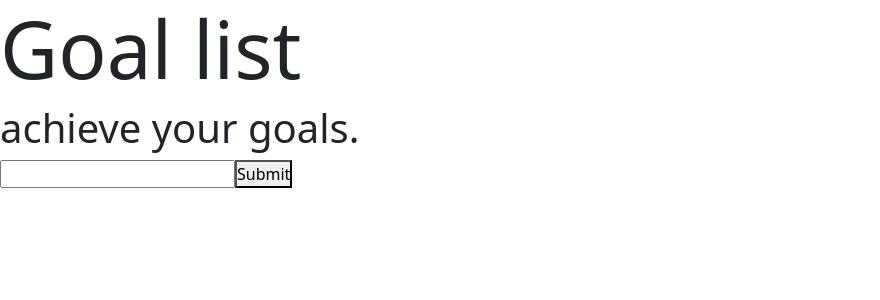
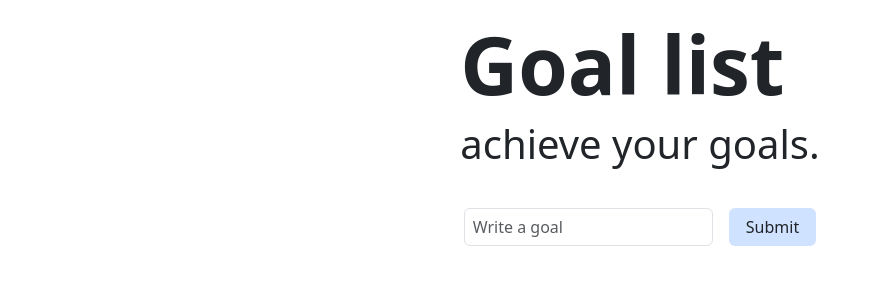
Before and after one commit to Andre-Grassi/goal_list, a React (Create React App) app: page / in a window 1280 px wide. Shown: the top 300 px of the page, without its empty margins (0-880 px from the left). Built offline with nearby package versions, Linux system fonts and the light colour scheme.

Commit message:
Add styling

```diff
--- a/src/App.jsx
+++ b/src/App.jsx
@@ -7,18 +7,22 @@ function App() {
 
   // Function that adds goals to the list
   function addGoal(title) {
-    listHelper((prevState) => [...prevState, <li key={Math.round(Math.random()*1000)}>{title}</li>])
+    listHelper((prevState) =>
+      [
+        ...prevState,
+        <li key={Math.round(Math.random()*1000)} className="list-group-item">{title}</li>
+      ])
   }
 
   return (
-    <div className="App">
-      <header>
-        <h1 className='display-1'>Goal list</h1>
+    <div className="App d-flex flex-column align-items-center">
+      <header className="my-3">
+        <h1 className='display-1 fw-bold'>Goal list</h1>
         <h2 className='h1'>achieve your goals.</h2>
       </header>
-      <main>
+      <main className="d-flex flex-column align-items-center mt-3">
         <AddGoal submitGoal={addGoal}/> {/*submitGoal is used for passing data from child to parend */}
-        <ul>{list}</ul>
+        <ul className="list-group">{list}</ul>
       </main>
     </div>
   );
--- a/src/components/AddGoal.jsx
+++ b/src/components/AddGoal.jsx
@@ -19,9 +19,9 @@ function AddGoal(props) {
   }
 
   return(
-    <form>
-      <input type="text" name="Add goal" onChange={getGoal}/>
-      <button type="submit" onClick={submit}>Submit</button>
+    <form className='d-flex gap-3 mb-3'>
+      <input onChange={getGoal} type="text" aria-label="Add goal" placeholder='Write a goal' className="form-control px-2"/>
+      <button onClick={submit} type="submit" className="btn bg-primary-subtle px-3">Submit</button>
     </form>
   )
 }
```
